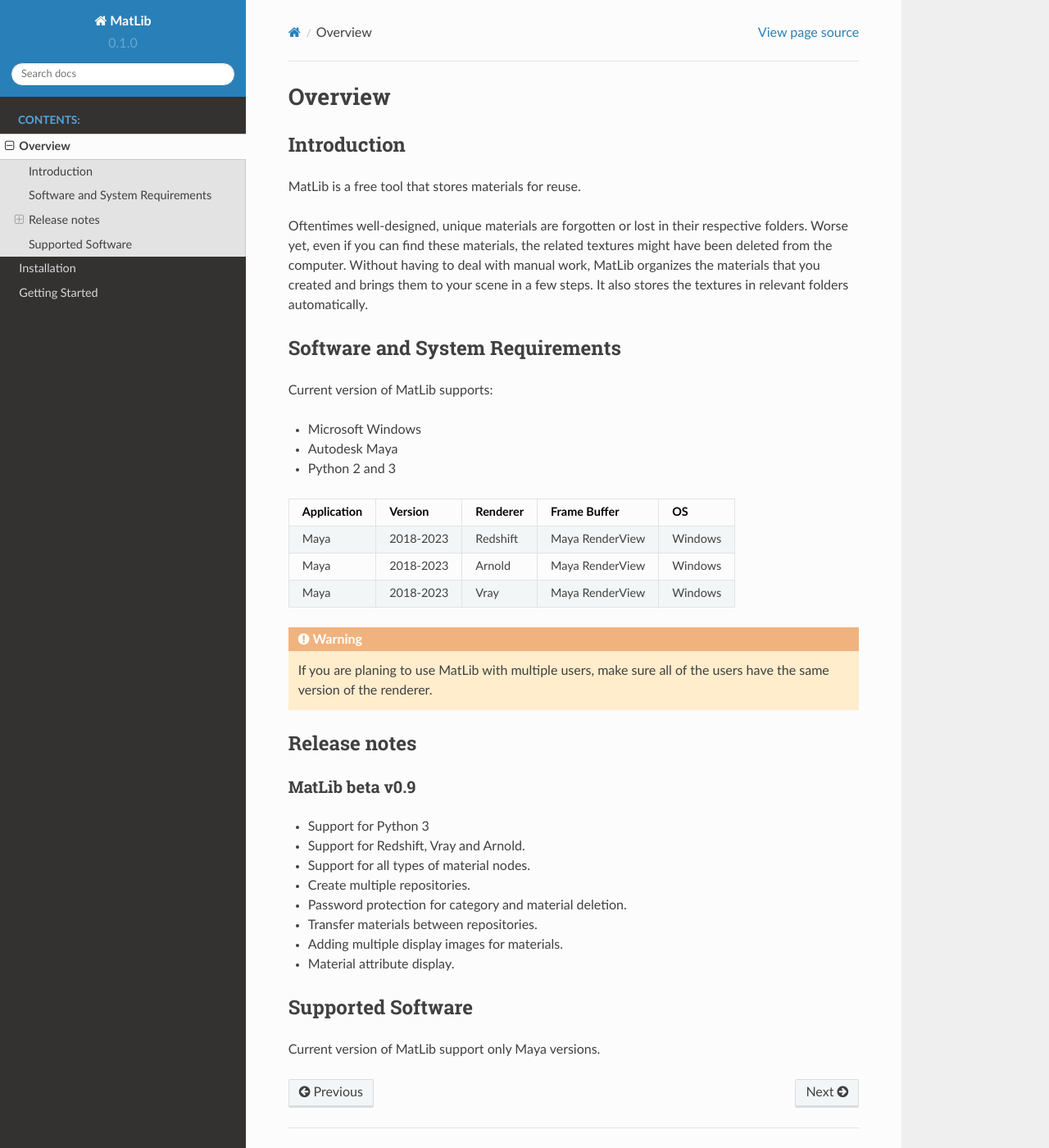
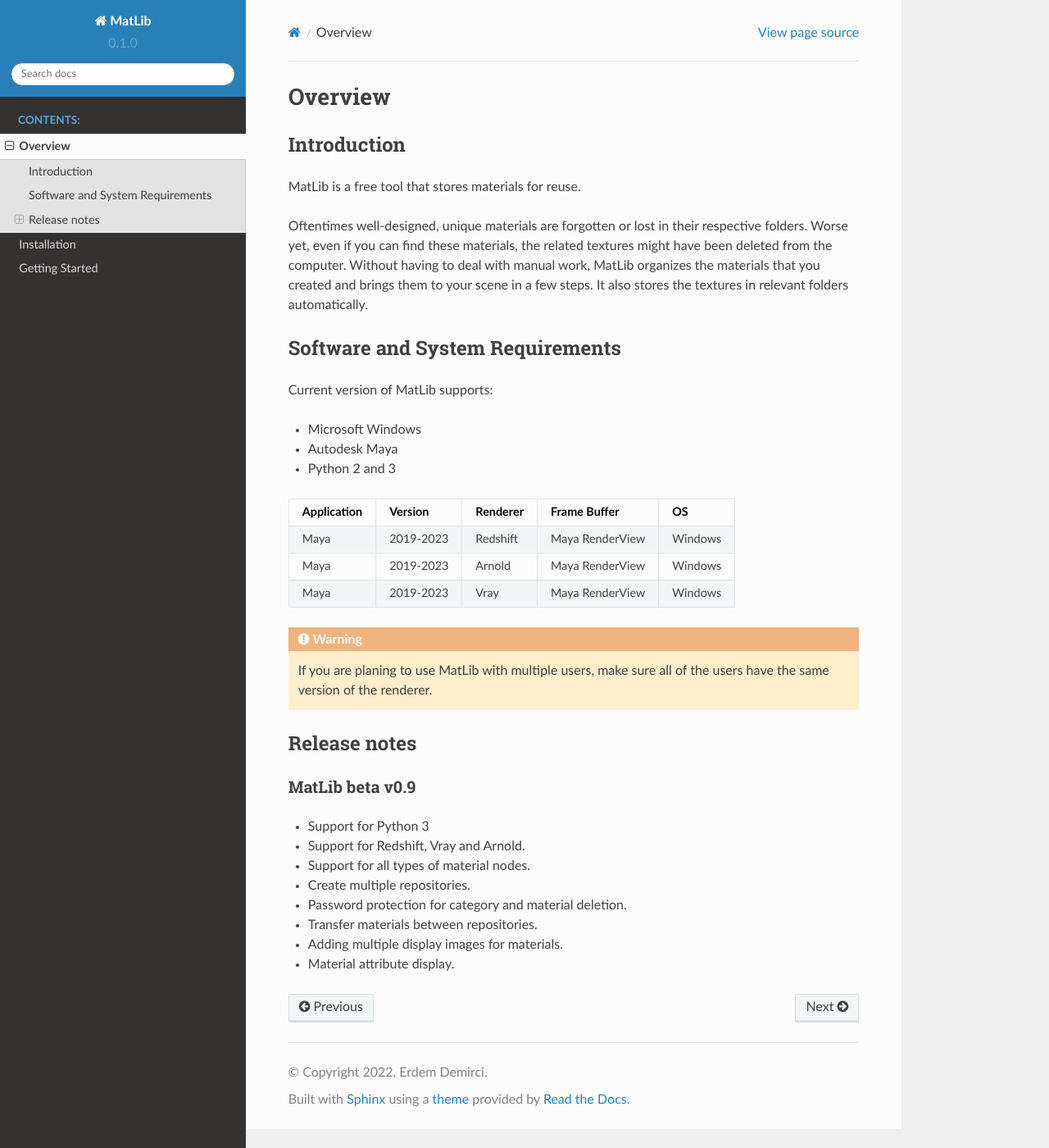
Before and after one commit to erdemirci/MatLib, a Sphinx documentation site: the page built from docs/source/overview.rst, in a window 1280 px wide and 1400 px high. Shown: the whole window at 82% size. Built offline with Sphinx 7.4.7 and the Read the Docs theme 2.0.0, drawn with Linux system fonts in a browser that asks for light colours.

Commit message:
Update overview.rst

```diff
--- a/docs/source/overview.rst
+++ b/docs/source/overview.rst
@@ -23,9 +23,9 @@
 ============  ==========  ========  ===============   ========
 Application     Version   Renderer  Frame Buffer      OS
 ============  ==========  ========  ===============   ========
-Maya          2018-2023   Redshift  Maya RenderView   Windows
-Maya          2018-2023   Arnold    Maya RenderView   Windows
-Maya          2018-2023   Vray      Maya RenderView   Windows
+Maya          2019-2023   Redshift  Maya RenderView   Windows
+Maya          2019-2023   Arnold    Maya RenderView   Windows
+Maya          2019-2023   Vray      Maya RenderView   Windows
 ============  ==========  ========  ===============   ========
 
 .. warning::
@@ -46,9 +46,3 @@
 * Transfer materials between repositories.
 * Adding multiple display images for materials.
 * Material attribute display.
-
-
-Supported Software
-====
-
-Current version of MatLib support only Maya versions.
```
